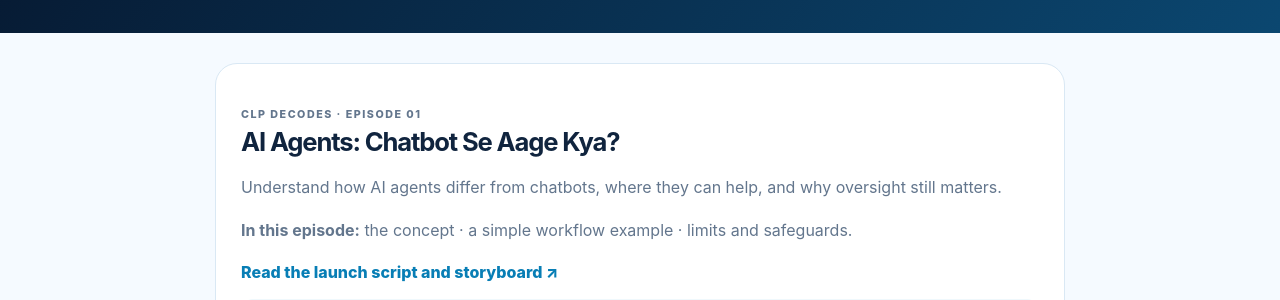
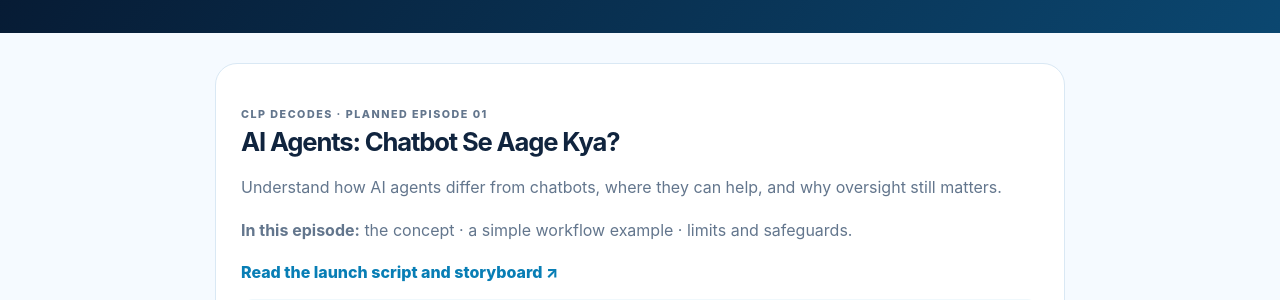
Before and after one commit to sanjeevkshu/clp, a Jekyll site: the page built from learn.md, in a window 1280 px wide. Shown: the part 455-755 px from the top of the page. Built offline with Jekyll 4.4.1, drawn with Linux system fonts in a browser that asks for light colours; some of the changed lines change nothing that is shown.

Commit message:
Clarify learning library content and planned video status

```diff
--- a/learn.md
+++ b/learn.md
@@ -1,8 +1,8 @@
 ---
 title: "Learn with CLP"
-description: "Videos, summaries and practical resources to help you understand, apply and evolve."
+description: "Practical learning resources, explainers and experiments to help you understand ideas, apply skills and evolve."
 permalink: /learn/
 ---
-<section class="page-hero"><p class="eyebrow">THE CLP LEARNING LIBRARY</p><h1>Learn something.<br><span>Put it into practice.</span></h1><p>Short explainers, practical frameworks and experiments for a world that keeps changing.</p></section><section class="section"><div class="content-list"><article class="content-card"><p class="card-kicker">CLP DECODES · EPISODE 01</p><h2>AI Agents: Chatbot Se Aage Kya?</h2><p>Understand how AI agents differ from chatbots, where they can help, and why oversight still matters.</p><p><strong>In this episode:</strong> the concept · a simple workflow example · limits and safeguards.</p><a class="text-link" href="{{ '/video/launch-video/' | relative_url }}">Read the launch script and storyboard ↗</a><p class="notice">YouTube video link will be added after the episode is uploaded.</p></article><article class="content-card"><p class="card-kicker">CLP MASTERCLASS</p><h2>Build a 30-day AI learning plan</h2><p>Learn the basics, practise deliberately, apply AI to one real task and reflect on the result.</p><p class="notice">Upcoming learning guide.</p></article><article class="content-card"><p class="card-kicker">CLP EVOLUTION LAB</p><h2>Seven-day AI productivity challenge</h2><p>Choose a low-risk task, test an AI-assisted workflow, verify the result and share what you learned.</p><p class="notice">Challenge registration will open after the community workflow is configured.</p></article></div></section>
+<section class="page-hero"><p class="eyebrow">THE CLP LEARNING LIBRARY</p><h1>Learn something.<br><span>Put it into practice.</span></h1><p>Short explainers, practical frameworks and experiments for a world that keeps changing.</p></section><section class="section"><div class="content-list"><article class="content-card"><p class="card-kicker">CLP DECODES · PLANNED EPISODE 01</p><h2>AI Agents: Chatbot Se Aage Kya?</h2><p>Understand how AI agents differ from chatbots, where they can help, and why oversight still matters.</p><p><strong>In this episode:</strong> the concept · a simple workflow example · limits and safeguards.</p><a class="text-link" href="{{ '/video/launch-video/' | relative_url }}">Read the launch script and storyboard ↗</a><p class="notice">YouTube video link will be added after the episode is uploaded.</p></article><article class="content-card"><p class="card-kicker">CLP MASTERCLASS</p><h2>Build a 30-day AI learning plan</h2><p>Learn the basics, practise deliberately, apply AI to one real task and reflect on the result.</p><p class="notice">Upcoming learning guide.</p></article><article class="content-card"><p class="card-kicker">CLP EVOLUTION LAB</p><h2>Seven-day AI productivity challenge</h2><p>Choose a low-risk task, test an AI-assisted workflow, verify the result and share what you learned.</p><p class="notice">Challenge registration will open after the community workflow is configured.</p></article></div></section>
 
 <section class="section" aria-labelledby="clp-faq-title"><div class="prose"><h2 id="clp-faq-title">Learning with CLP: common questions</h2><h3>What is CLP?</h3><p>CLP stands for Continuous Learning &amp; Progressive Evolution. It is a learning brand built around a simple loop: understand an idea, apply it to a real task, and reflect on what to improve.</p><h3>What topics does CLP cover?</h3><p>CLP explores AI and emerging technology, digital business and data, the future of work, practical skills, and learning habits through four series: Decodes, Masterclass, Perspectives, and Evolution Lab.</p><h3>How can I start learning with CLP?</h3><p>Start with a topic that matters to your work or life. Use the Learn library to explore available resources, try one practical action, and share a topic suggestion through the Community page.</p></div></section>
```
